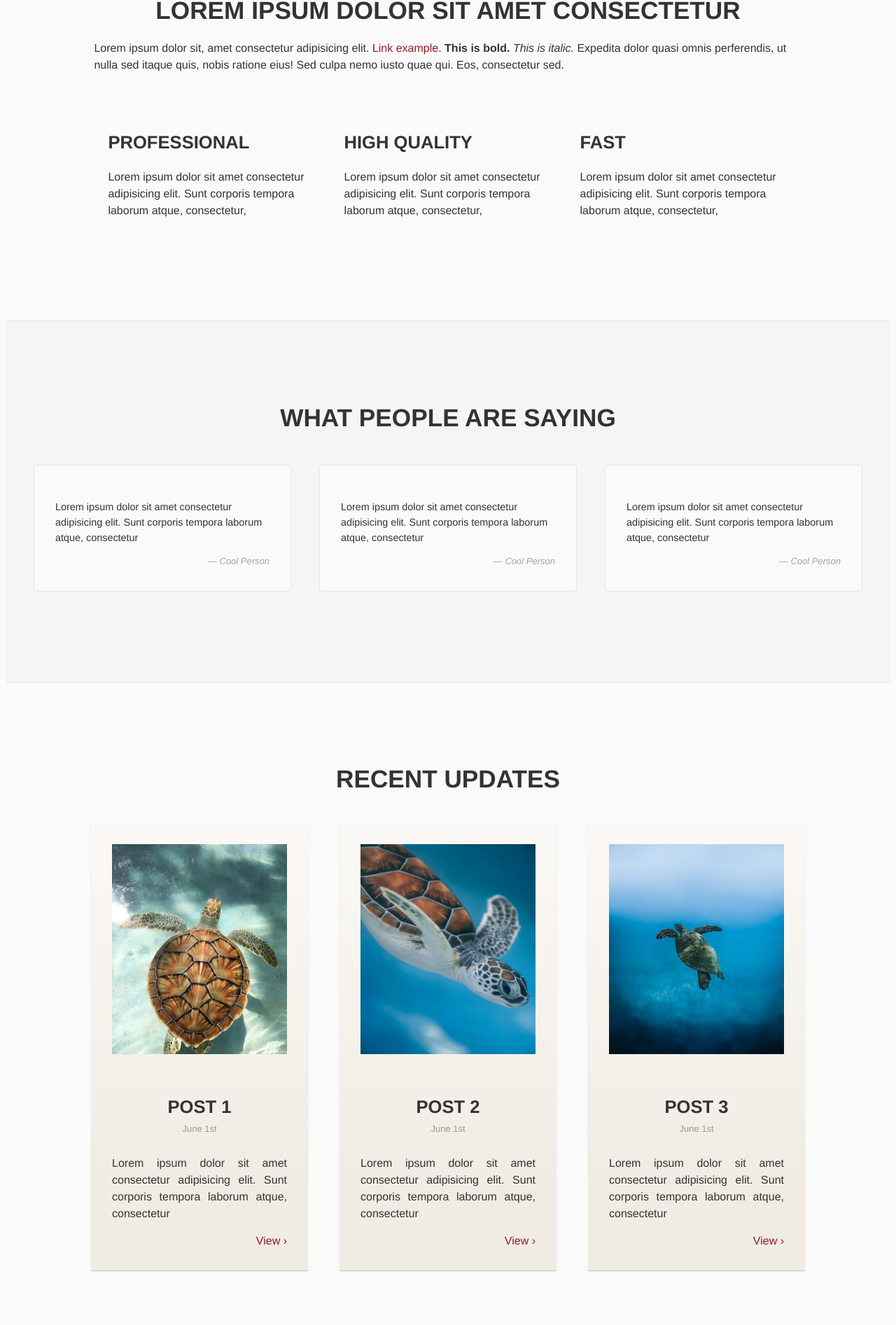
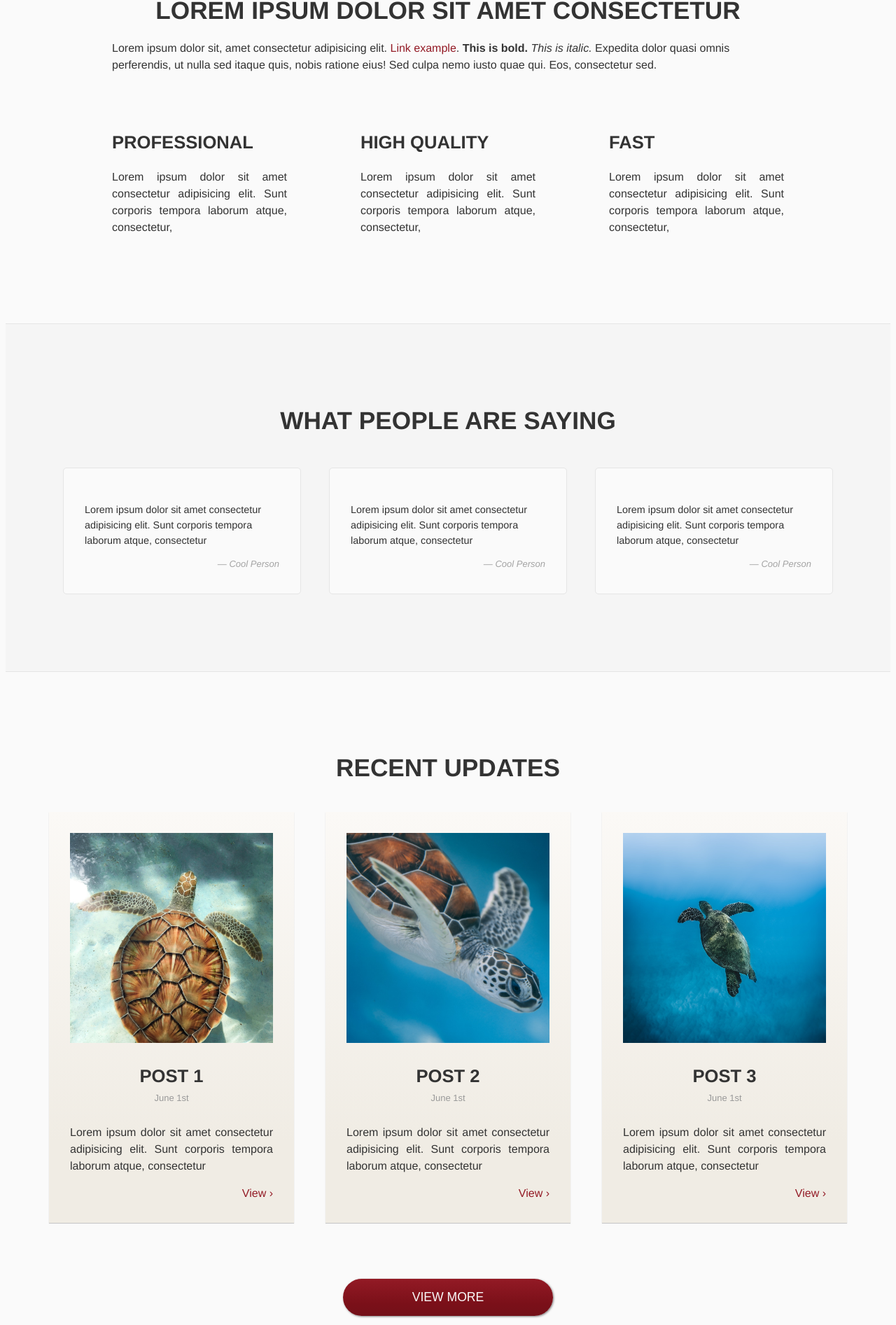
Before and after one commit to brucecastro/nuxt-starter, a Nuxt app: page / in a window 1280 px wide. Shown: the part 756-2649 px from the top of the page at 70% size. Built offline with nearby package versions, Linux system fonts and the light colour scheme.

Commit message:
Add Responsive styles
- Add responsive styles to all components
- Add containers to constrain content width

```diff
--- a/assets/css/main.css
+++ b/assets/css/main.css
@@ -80,7 +80,7 @@ a {
 }
 
 section {
-  padding: 80px 20px;
+  padding: 80px 0;
   border-bottom: 1px solid #e5e5e5;
 }
 
@@ -93,10 +93,27 @@ section.alt {
   border-bottom: 0;
 }
 
+.container,
+.container-lg,
+.container-xl {
+  margin-left: auto;
+  margin-right: auto;
+  padding-left: 24px;
+  padding-right: 24px;
+}
+.container-sm {
+  max-width: 720px;
+}
 .container {
-  padding-left: 10%;
-  padding-right: 10%;
+  max-width: 960px;
 }
+.container-lg {
+  max-width: 1140px;
+}
+.container-fluid {
+  width: 100%;
+}
+
 
 .actions {
   margin: 20px 0;
@@ -145,3 +162,27 @@ button.primary {
 button.lg {
   min-width: 300px;
 }
+
+@media screen and (max-width:740px) {
+
+  h1 {
+    font-size: 3rem;
+  }
+
+  h2 {
+    font-size: 2rem;
+  }
+
+  h3 {
+    font-size: 1.5rem;
+  }
+
+  h4 {
+    font-size: 1.2rem;
+  }
+
+  section {
+    padding:30px 0;
+  }
+
+}
--- a/assets/css/variables.css
+++ b/assets/css/variables.css
@@ -26,4 +26,5 @@
   --color-secondary-700: #937a32;
 
   --color-background-secondary: var(--color-gray-100);
+
 }
--- a/components/Features.vue
+++ b/components/Features.vue
@@ -1,5 +1,6 @@
 <template>
-  <section class="container">
+  <section class="">
+    <div class="container">
       <h2 class="text-center">Lorem ipsum dolor sit amet consectetur</h2>
       <p>Lorem ipsum dolor sit, amet consectetur adipisicing elit. <a href="#">Link example</a>. <strong>This is bold.</strong> <i>This is italic.</i> Expedita dolor quasi omnis perferendis, ut nulla sed itaque quis, nobis ratione eius! Sed culpa nemo iusto quae qui. Eos, consectetur sed.</p>
       <div class="features">
@@ -16,6 +17,7 @@
           <p>Lorem ipsum dolor sit amet consectetur adipisicing elit. Sunt corporis tempora laborum atque, consectetur,</p>
         </div>
       </div>
+    </div>
   </section>
 </template>
 
@@ -23,14 +25,17 @@
 
 .features {
   display: flex;
-  justify-content: center;
+  justify-content: space-between;
   align-items: center;
-  margin: 30px 0;
+  gap: 40px;
+  margin: 30px 0 10px;
   padding: 10px 0;
 
   .feature {
     flex: 0 1 auto;
-    padding: 10px 20px;
+    padding: 10px 0;
+    max-width: 250px;
+    text-align: justify;
   }
 
   h3 {
@@ -38,4 +43,13 @@
   }
 }
 
+@media screen and (max-width:740px) {
+  .features {
+    flex-wrap: wrap;
+
+    .feature {
+      max-width: none;
+    }
+  }
+}
 </style>
--- a/components/Footer.vue
+++ b/components/Footer.vue
@@ -1,11 +1,13 @@
 <template>
   <footer class="site-footer">
+    <div class="container">
       <div class="left">Copyright &copy; 2023 {{ brand }}. All rights reserved.</div>
-    <div class="right">
+      <div class="links">
         <ul>
           <li><a href="#terms">Terms and Policy</a></li>
           <li><a href="#dislcaimer">Disclaimer</a></li>
         </ul>
+      </div>
     </div>
   </footer>
 </template>
@@ -16,18 +18,24 @@
 <style>
 
 .site-footer {
-  padding: 30px 10%;
+  padding: 30px 0;
   background-color: var(--color-secondary-100);
+
+  & > div {
     display: flex;
     justify-content:space-between;
   }
 
-.right ul {
+  .links ul {
     list-style-type: none;
+    text-align: right;
 
     li {
       display: inline-block;
       padding: 0px 10px;
     }
   }
+}
+
+
 </style>
--- a/components/Header.vue
+++ b/components/Header.vue
@@ -9,7 +9,7 @@
       <ul class="nav-items" @click="closeMobileMenu">
         <li><a href="#posts">Posts</a></li>
         <li><a href="#social">Social</a></li>
-        <li><a href="#contact">Contact</a></li>
+        <li v-if="contactEnabled"><a href="#contact">Contact</a></li>
       </ul>
     </nav>
   </header>
@@ -17,7 +17,9 @@
 
 <script setup lang="ts">
 
-const brand = useAppConfig().meta.title
+const config = useAppConfig()
+const brand = config.meta.title
+const contactEnabled = config.contact.enabled;
 const isFloating = ref(false)
 const isMenuOpen = ref(false)
 
@@ -223,4 +225,12 @@ body.has-overlay {
 }
 
 }
+
+@media screen and (max-width:550px) {
+
+.main-nav {
+  width: 60%;
+}
+
+}
 </style>
--- a/components/Hero.vue
+++ b/components/Hero.vue
@@ -1,10 +1,12 @@
 <template>
-  <section class="container hero">
-    <h1 class="text-special">Welcome to this website,<br> <strong>a great place</strong></h1>
-    <p>Lorem ipsum, dolor sit amet consectetur adipisicing elit. Ullam cupiditate placeat dignissimos perferendis accusantium</p>
-    <div class="actions">
-      <button>Preview</button>
-      <button class="primary">Subscribe Now</button>
+  <section class="hero">
+    <div class="container">
+      <h1 class="text-special">Welcome to this website,<br> <strong>a great place</strong></h1>
+      <p>Lorem ipsum, dolor sit amet consectetur adipisicing elit. Ullam cupiditate placeat dignissimos perferendis accusantium</p>
+      <div class="actions">
+        <button>Preview</button>
+        <button class="primary">Subscribe Now</button>
+      </div>
     </div>
   </section>
 </template>
@@ -14,7 +16,7 @@
 .hero {
   color: var(--color-white);
   margin-top: 0;
-  padding: 160px 30px 80px 30px;
+  padding: 160px 0 80px 0;
   text-align: center;
   background: no-repeat url('~/assets/img/hero.jpg');
   background-position: center;
@@ -22,7 +24,7 @@
 
   h1,
   p {
-    text-shadow: 1px 1px 3px rgba(1, 1, 1, 0.8)
+    text-shadow: 1px 1px 3px rgba(1, 1, 1, 0.8);
   }
 
   h1.text-special strong {
@@ -45,4 +47,11 @@
 
 }
 
+@media screen and (max-width:740px) {
+  .hero {
+    padding-top: 120px;
+    padding-left: 10px;
+    padding-right: 10px;
+  }
+}
 </style>
--- a/components/Quotes.vue
+++ b/components/Quotes.vue
@@ -1,5 +1,6 @@
 <template>
   <section class="alt">
+    <div class="container-lg">
       <h2 class="text-center">What people are saying</h2>
       <div class="quote-list">
         <blockquote>
@@ -15,18 +16,22 @@
           <cite>&mdash; Cool Person</cite>
         </blockquote>
       </div>
+    </div>
   </section>
 </template>
 
 <style>
 .quote-list {
   display: flex;
-  justify-content: center;
+  justify-content: space-between;
   align-items: center;
-  margin: 30px 0;
+  margin: 30px 0 10px;
+  overflow-x: scroll;
 
   blockquote {
     flex: 0 1 auto;
+    min-width: 250px;
+    max-width: 450px;
     margin:20px;
     padding: 35px 30px;
     background-color: var(--color-white);
@@ -45,4 +50,18 @@
     }
   }
 }
+
+@media screen and (max-width:740px) {
+  .quote-list {
+    flex-wrap: wrap;
+
+    blockquote {
+      max-width: none;
+      padding: 0;
+      background-color: transparent;
+      border: none;
+
+    }
+  }
+}
 </style>
--- a/components/Social.vue
+++ b/components/Social.vue
@@ -1,5 +1,6 @@
 <template>
-  <section class="container alt" id="social">
+  <section class="alt" id="social">
+    <div class="container">
       <h2 class="text-center">Social</h2>
       <p>
         Lorem ipsum, dolor sit amet consectetur adipisicing elit. Pariatur quia vel cupiditate reprehenderit. Quo laboriosam ea fuga ab quisquam ducimus eligendi doloremque est voluptas libero debitis provident commodi, perspiciatis temporibus.
@@ -12,6 +13,7 @@
           </a>
         </li>
       </ul>
+    </div>
   </section>
 </template>
 
--- a/components/Updates.vue
+++ b/components/Updates.vue
@@ -1,23 +1,30 @@
 <template>
-  <section class="container" id="updates">
+  <section id="updates">
+    <div class="container-lg">
       <h2 class="text-center">Recent Updates</h2>
       <div class="post-list">
         <article>
-        <img src="~/assets/img/feat1.jpg" width="250" height="300" title="Nice post 1" />
+          <div class="thumbnail">
+            <img src="~/assets/img/feat1.jpg" title="Nice post 1" />
+          </div>
           <h3>Post 1</h3>
           <time datetime="2023-06-01">June 1st</time>
           <p>Lorem ipsum dolor sit amet consectetur adipisicing elit. Sunt corporis tempora laborum atque, consectetur</p>
           <p class="view-link"><a href="#">View &rsaquo;</a></p>
         </article>
         <article>
-        <img src="~/assets/img/feat2.jpg" width="250" height="300" title="Nice post 2" />
+          <div class="thumbnail">
+            <img src="~/assets/img/feat2.jpg" title="Nice post 2" />
+          </div>
           <h3>Post 2</h3>
           <time datetime="2023-06-01">June 1st</time>
           <p>Lorem ipsum dolor sit amet consectetur adipisicing elit. Sunt corporis tempora laborum atque, consectetur</p>
           <p class="view-link"><a href="#">View &rsaquo;</a></p>
         </article>
         <article>
-        <img src="~/assets/img/feat3.jpg" width="250" height="300" title="Nice post 3" />
+          <div class="thumbnail">
+            <img src="~/assets/img/feat3.jpg" title="Nice post 3" />
+          </div>
           <h3>Post 3</h3>
           <time datetime="2023-06-01">June 1st</time>
           <p>Lorem ipsum dolor sit amet consectetur adipisicing elit. Sunt corporis tempora laborum atque, consectetur</p>
@@ -27,20 +34,25 @@
       <div class="actions">
         <button class="primary lg">View More</button>
       </div>
+    </div>
   </section>
 </template>
 
 <style>
 .post-list {
   display: flex;
-  justify-content: center;
+  justify-content: space-between;
   align-items: center;
+  flex-wrap: wrap;
   gap: 45px;
-  margin: 45px 0 65px;
+  margin: 45px auto 65px;
+
+  h3 {
+    margin-bottom: 25px;
+  }
 
   article {
-    /* opacity:0; */
-    flex: 0 1 auto;
+    flex: 1 0 270px;
     padding: 30px;
     text-align: center;
     background: linear-gradient(
@@ -61,9 +73,20 @@
     &:nth-of-type(3) {
       animation-delay: 1.9s;
     }
+  }
+
+  .thumbnail {
+    width: 100%;
+    height: 300px;
+    margin: 0 auto 25px;
+    overflow: hidden;
+  }
 
   img {
-      margin-bottom: 25px;
+    width: 100%;
+    height: 100%;
+    max-width: 100%;
+    object-fit: cover;
   }
 
   h3 {
@@ -83,10 +106,25 @@
     text-align: right;
     margin: 0;
   }
+
 }
 
-  h3 {
-    margin-bottom: 25px;
+@media screen and (max-width:740px) {
+  .post-list {
+    flex-wrap: wrap;
+
+    .thumbnail {
+      height: 450px;
+    }
+  }
+}
+
+@media screen and (max-width:540px) {
+  .post-list {
+    .thumbnail {
+      width: 90%;
+      height: 300px;
+    }
   }
 }
 </style>
```
Lines whose indentation alone changed are shown as unchanged.
